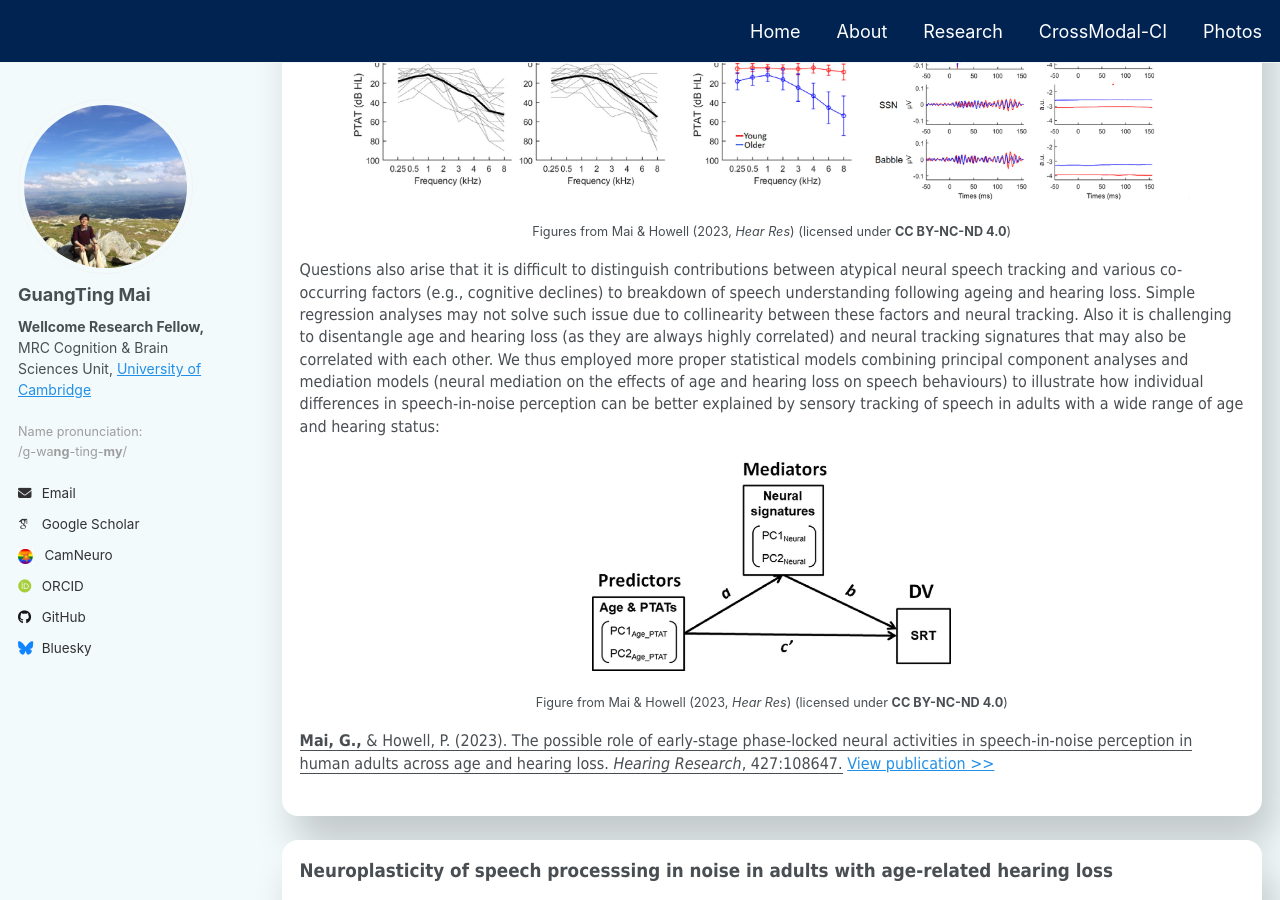
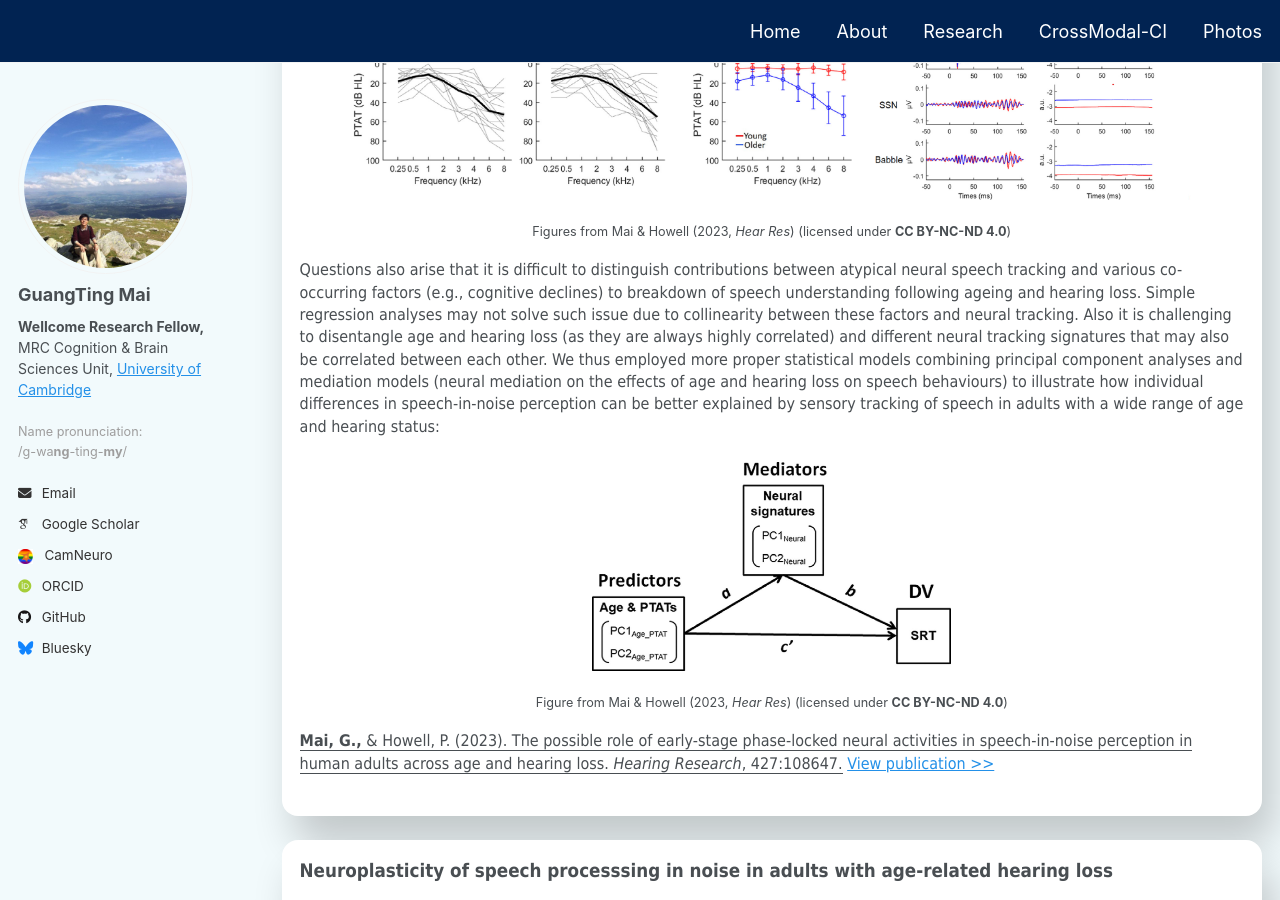
Before and after one commit to guangtingmai/guangtingmai.github.io, a Jekyll site: the page built from _pages/neuraltrack-hearingloss.html, in a window 1280 px wide and 900 px high, scrolled down 462 px. Built offline with Jekyll 4.4.1, drawn with Linux system fonts in a browser that asks for light colours; some web fonts are replaced.

Commit message:
Update neuraltrack-hearingloss.html

```diff
--- a/_pages/neuraltrack-hearingloss.html
+++ b/_pages/neuraltrack-hearingloss.html
@@ -21,7 +21,7 @@
 <p><span style="font-size: 12pt;font-family: Tahoma;line-height: 1.4;display: block;margin-bottom: 0.1vh">Questions also arise that it is difficult to distinguish
   contributions between atypical neural speech tracking and various co-occurring factors (e.g., cognitive declines) to breakdown of speech understanding following
   ageing and hearing loss. Simple regression analyses may not solve such issue due to collinearity between these factors and neural tracking. Also it is challenging
-  to disentangle age and hearing loss (as they are always highly correlated) and neural tracking signatures that may also be correlated with each other. We thus employed
+  to disentangle age and hearing loss (as they are always highly correlated) and different neural tracking signatures that may also be correlated between each other. We thus employed
   more proper statistical models combining principal component analyses and mediation models (neural mediation on the effects of age and hearing loss on speech
   behaviours) to illustrate how individual differences in speech-in-noise perception can be better explained by sensory tracking of speech in adults with a wide
   range of age and hearing status:</span></p>
```
